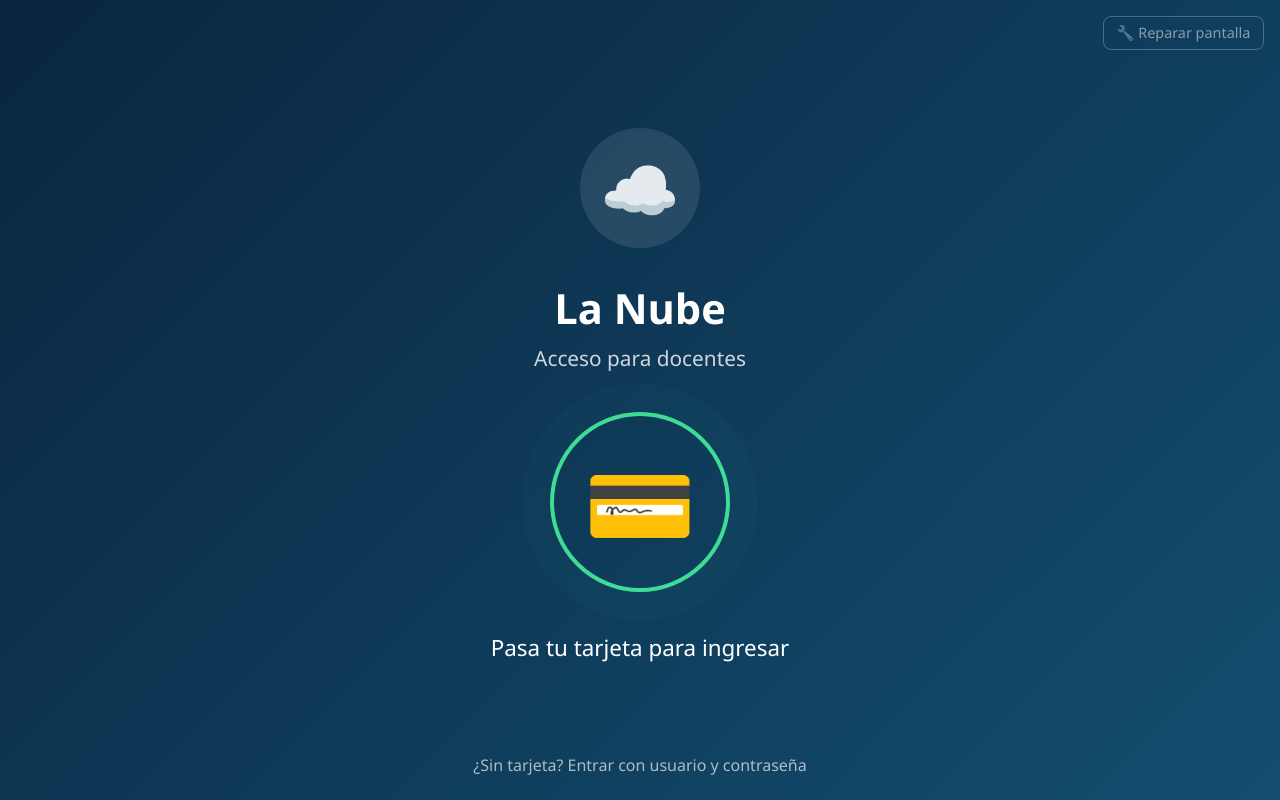
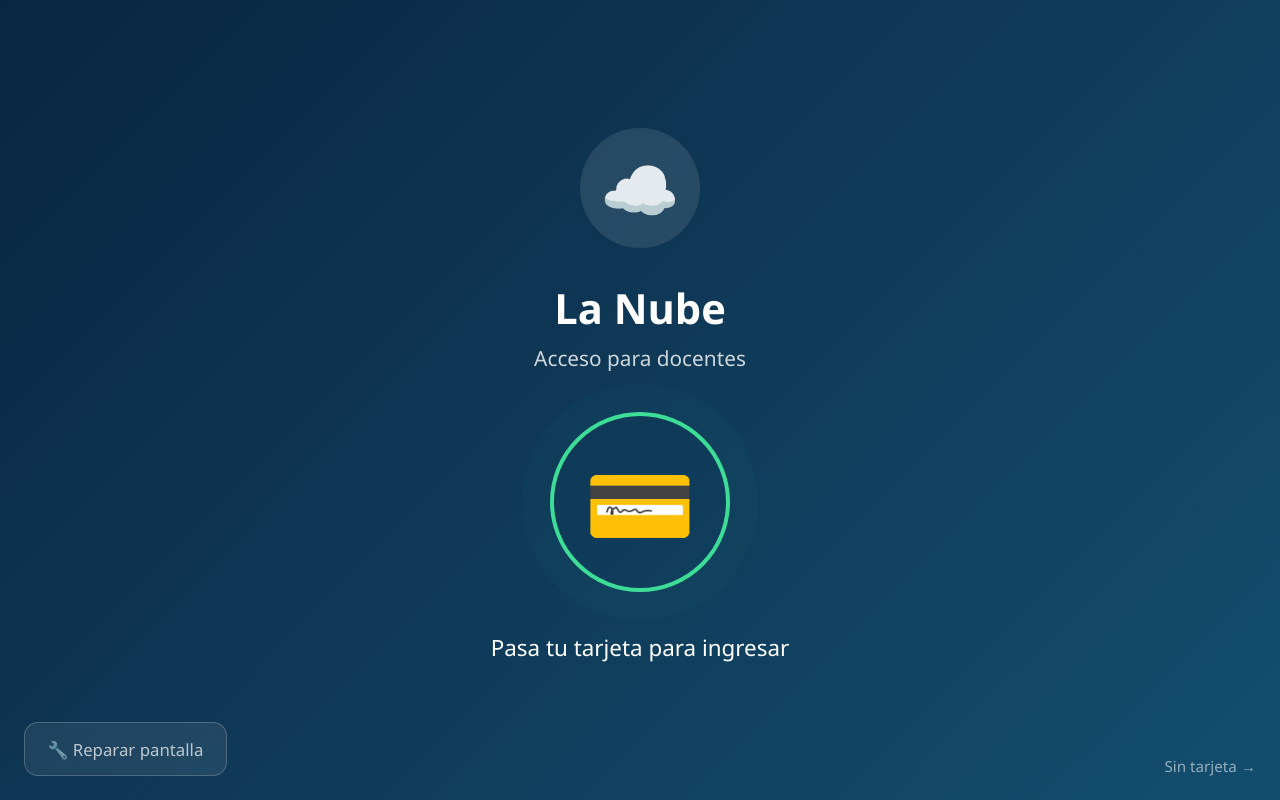
Before and after one commit to duecaz/nfc, a plain HTML site: page templates/index.html in a window 1280 px wide. Drawn offline with Linux system fonts and the light colour scheme.

Commit message:
feat: boton Reparar en kiosko + auto-limpieza en /index.php/*
- /index.php/<path> captura la ruta a la que redirige el SW viejo de
  Nextcloud y sirve una pagina de auto-limpieza con boton visible.
  El usuario ve 'Reparando...' y vuelve al kiosko sin escribir nada.
- /reset reutiliza la misma pagina de limpieza (_cleanup_page helper).
- index.html: boton 'Reparar pantalla' fijo abajo a la izquierda,
  grande y tocable en pantalla tactil (ya no es un link minusculo).

```diff
--- a/templates/index.html
+++ b/templates/index.html
@@ -10,7 +10,8 @@
     body {
       font-family: "Segoe UI", system-ui, sans-serif;
       background: linear-gradient(135deg, #0a2540 0%, #134e6f 100%);
-      color: #fff; display: flex; align-items: center; justify-content: center;
+      color: #fff;
+      display: flex; align-items: center; justify-content: center;
       height: 100vh; overflow: hidden; cursor: none;
     }
     .card { text-align: center; padding: 3rem; max-width: 640px; width: 90%; }
@@ -36,23 +37,42 @@
     .status.ok  { color: #3ddc97; }
     .status.err { color: #ff6b6b; }
     .uid { font-family: monospace; font-size: 1.1rem; opacity: .7; margin-top: .5rem; }
+
+    /* Boton de reparar: fijo abajo a la izquierda, grande para touch */
+    .repair-btn {
+      position: fixed;
+      bottom: 1.5rem;
+      left: 1.5rem;
+      background: rgba(255,255,255,.08);
+      border: 1px solid rgba(255,255,255,.2);
+      color: rgba(255,255,255,.7);
+      font-size: 1.05rem;
+      padding: .9rem 1.4rem;
+      border-radius: 14px;
+      text-decoration: none;
+      cursor: pointer;
+      min-width: 180px;
+      text-align: center;
+    }
+    .repair-btn:active { background: rgba(255,255,255,.18); }
+
+    /* Link de login manual: fijo abajo a la derecha */
     .fallback {
-      position: fixed; bottom: 1.5rem; left: 0; right: 0; text-align: center;
-      color: rgba(255,255,255,.65); font-size: 1rem; text-decoration: none;
+      position: fixed; bottom: 1.5rem; right: 1.5rem;
+      color: rgba(255,255,255,.55); font-size: .95rem;
+      text-decoration: none;
     }
-    .fallback:hover { color: #fff; text-decoration: underline; }
-    .repair {
-      position: fixed; top: 1rem; right: 1rem; color: rgba(255,255,255,.5);
-      font-size: .9rem; text-decoration: none; border: 1px solid rgba(255,255,255,.25);
-      padding: .4rem .8rem; border-radius: 8px;
-    }
-    .repair:active { background: rgba(255,255,255,.15); }
+    .fallback:hover { color: #fff; }
+
     #catcher { position: absolute; opacity: 0; pointer-events: none; }
   </style>
 </head>
 <body>
   <input id="catcher" autocomplete="off" autofocus>
-  <a class="repair" href="/reset">&#x1F527; Reparar pantalla</a>
+
+  <!-- Boton de reparar: visible, grande, tocable en pantalla tactil -->
+  <a class="repair-btn" href="/reset">&#x1F527; Reparar pantalla</a>
+
   <div class="card">
     <div class="logo">&#x2601;&#xFE0F;</div>
     <h1>La Nube</h1>
@@ -61,18 +81,14 @@
     <div class="status" id="status">Pasa tu tarjeta para ingresar</div>
     <div class="uid" id="uid"></div>
   </div>
-  <a class="fallback" href="{{ nextcloud_url }}/login">&#xBF;Sin tarjeta? Entrar con usuario y contrase&#xF1;a</a>
+
+  <a class="fallback" href="{{ nextcloud_url }}/login">Sin tarjeta &rarr;</a>
 
   <script>
-    // Instalar el SW permanente del kiosko.
-    // - En browsers limpios (sin SW viejo): se instala directo y protege el scope /.
-    // - Si habia un SW de Nextcloud: skipWaiting lo reemplaza inmediatamente.
-    // - Si el SW viejo intercepto la pagina antes de que este JS corra:
-    //   el usuario debe usar /reset una vez; despues esto ya funciona.
+    // Instalar el SW permanente del kiosko para mantener el scope / ocupado.
     if ('serviceWorker' in navigator) {
       navigator.serviceWorker.register('/sw-kiosk.js', { scope: '/' }).catch(() => {});
     }
-    // Limpiar caches de versiones anteriores del kiosko
     if (window.caches) {
       caches.keys().then(ks => ks.forEach(k => caches.delete(k))).catch(() => {});
     }
```
Also changed, not shown: 1 other file.
